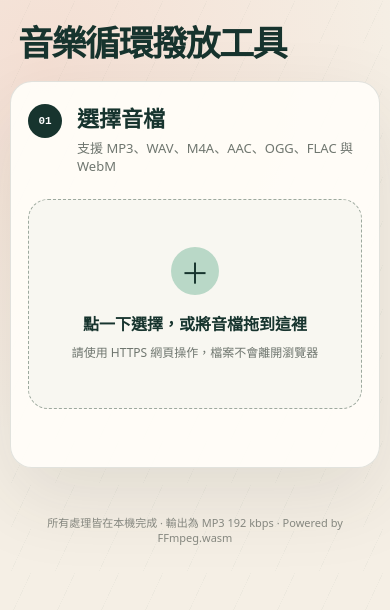
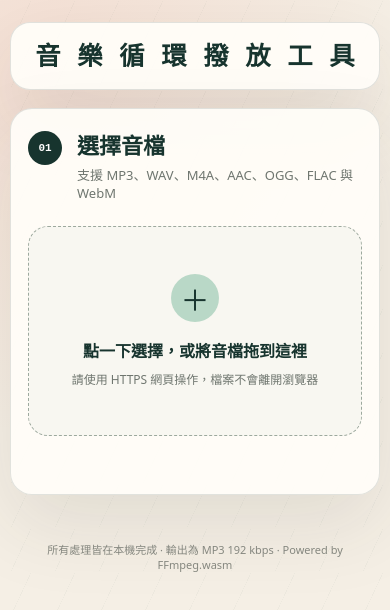
Before and after one commit to wushinhuei/tw-stock-bot, a website with bundled scripts: page audio-loop/index.html in a window 390 px wide. Built offline with nearby package versions, Linux system fonts and the light colour scheme.

Commit message:
Make audio title card responsive

```diff
--- a/audio-loop/index.html
+++ b/audio-loop/index.html
@@ -16,7 +16,16 @@
 <body>
   <main class="shell">
     <header class="hero">
-      <h1>音樂循環撥放工具</h1>
+      <h1 aria-label="音樂循環撥放工具">
+        <span aria-hidden="true">音</span>
+        <span aria-hidden="true">樂</span>
+        <span aria-hidden="true">循</span>
+        <span aria-hidden="true">環</span>
+        <span aria-hidden="true">撥</span>
+        <span aria-hidden="true">放</span>
+        <span aria-hidden="true">工</span>
+        <span aria-hidden="true">具</span>
+      </h1>
     </header>
 
     <section class="studio" aria-labelledby="studio-title">
--- a/audio-loop/styles.css
+++ b/audio-loop/styles.css
@@ -35,13 +35,31 @@ button, input { font: inherit; }
   align-items: start;
 }
 
-.hero { position: sticky; top: 56px; padding-top: 28px; }
+.hero {
+  position: sticky;
+  top: 56px;
+  min-height: 500px;
+  padding: clamp(36px, 5vw, 64px);
+  display: grid;
+  background: rgba(255, 253, 248, .94);
+  border: 1px solid rgba(23, 52, 46, .13);
+  border-radius: 28px;
+  box-shadow: 0 30px 80px rgba(49, 48, 40, .1);
+}
 
 h1 {
   margin: 0;
-  max-width: 440px;
-  font: 800 clamp(38px, 4.6vw, 60px)/1.14 Georgia, "Noto Serif TC", serif;
-  letter-spacing: -.045em;
+  width: 100%;
+  display: grid;
+  grid-template-columns: repeat(4, minmax(0, 1fr));
+  grid-template-rows: repeat(2, minmax(0, 1fr));
+  place-items: center;
+  color: var(--ink);
+  font-family: "Microsoft JhengHei", "PingFang TC", "Noto Sans TC", sans-serif;
+  font-size: clamp(38px, 4vw, 54px);
+  font-weight: 800;
+  line-height: 1;
+  letter-spacing: 0;
 }
 
 .studio {
@@ -129,8 +147,13 @@ footer { padding: 0 20px 32px; color: #85877f; text-align: center; font-size: 11
 
 @media (max-width: 800px) {
   .shell { padding-top: 22px; grid-template-columns: 1fr; gap: 18px; }
-  .hero { position: static; padding: 0 8px; }
-  h1 { max-width: none; font-size: clamp(30px, 9vw, 42px); line-height: 1.18; }
+  .hero { position: static; min-height: 0; padding: 18px 16px; border-radius: 20px; }
+  h1 {
+    grid-template-columns: repeat(8, minmax(0, 1fr));
+    grid-template-rows: 1fr;
+    font-size: clamp(22px, 6.5vw, 32px);
+    line-height: 1.2;
+  }
   .studio { border-radius: 22px; }
 }
 
```
